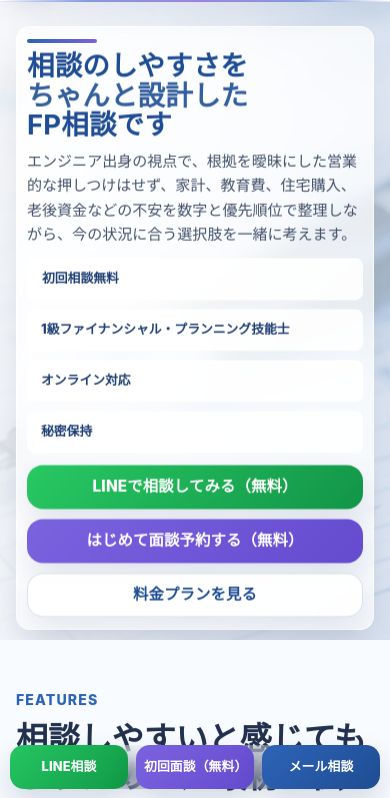
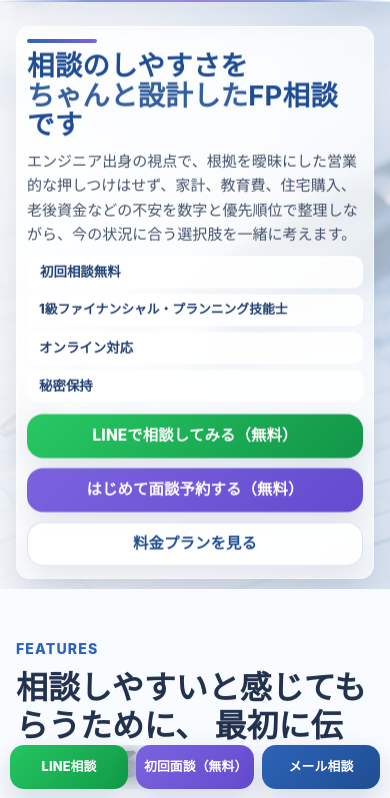
Before and after one commit to kuwabara-fp/kuwabara-fp.github.io, a plain HTML site: page index.html in a window 390 px wide. Shown: the part 45-843 px from the top of the page. Drawn offline with Linux system fonts and the light colour scheme.

Commit message:
Add files via upload

```diff
--- a/index.html
+++ b/index.html
@@ -53,7 +53,7 @@
 <div class="hero-overlay"></div>
 <div class="container hero-grid">
 <div class="hero-copy">
-<h1 class="reveal delay-2">相談のしやすさを<br/><span>ちゃんと設計した</span><br/>FP相談です</h1>
+<h1 class="reveal delay-2">相談のしやすさを<span>ちゃんと設計した</span>FP相談です</h1>
 <p class="hero-text reveal delay-3">エンジニア出身の視点で、根拠を曖昧にした営業的な押しつけはせず、家計、教育費、住宅購入、老後資金などの不安を数字と優先順位で整理しながら、今の状況に合う選択肢を一緒に考えます。</p>
 <div class="hero-badges reveal delay-4" aria-label="安心して相談できる理由">
 <span>初回相談無料</span>
--- a/style_patch.css
+++ b/style_patch.css
@@ -2127,3 +2127,41 @@
     overflow-wrap: break-word !important;
   }
 }
+
+
+/* v96: ヒーロー見出しの強制改行をなくし、安心ラベルの縦幅をさらに圧縮 */
+.hero h1 {
+  white-space: normal !important;
+  max-width: 14.5em;
+}
+
+.hero h1 br {
+  display: none !important;
+}
+
+.hero-badges {
+  margin-top: 8px !important;
+  gap: 6px 10px !important;
+}
+
+.hero-badges span {
+  min-height: 34px !important;
+  padding: 5px 12px !important;
+  border-radius: 10px !important;
+  line-height: 1.2 !important;
+}
+
+@media (max-width: 767px) {
+  .hero-badges {
+    gap: 6px !important;
+    margin-top: 8px !important;
+  }
+
+  .hero-badges span {
+    min-height: 32px !important;
+    padding: 5px 12px !important;
+    font-size: 0.84rem !important;
+    line-height: 1.2 !important;
+    border-radius: 10px !important;
+  }
+}
```
